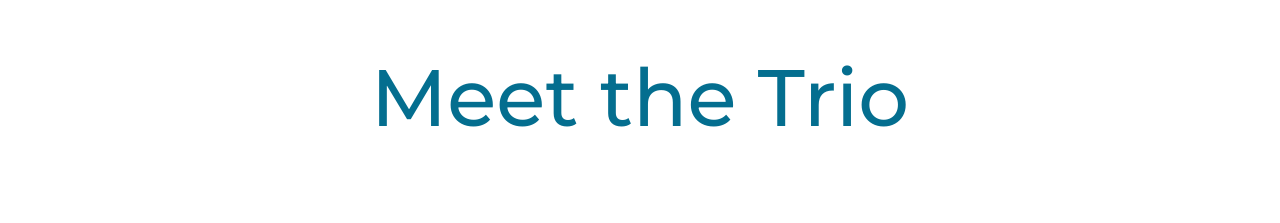
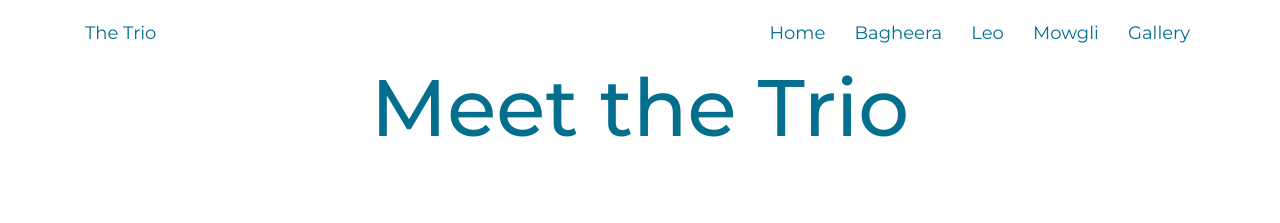
Before and after one commit to krhuber/pet-challenge, a plain HTML site: page index.html in a window 1280 px wide. Shown: the top 223 px of the page. Drawn offline with nearby package versions, Linux system fonts and the light colour scheme.

Commit message:
Added navbar and styled it

```diff
--- a/index.html
+++ b/index.html
@@ -26,6 +26,28 @@
     <title>Pet Landing Page</title>
   </head>
   <body>
+    <nav class="container fixed-top d-flex justify-content-between">
+      <a href="/" class="logo d-none d-md-block" title="Homepage"> The Trio </a>
+
+      <ul class="pages">
+        <li class="active">
+          <a href="/index.html" title="Homepage">Home</a>
+        </li>
+        <li>
+          <a href="#bagheera">Bagheera</a>
+        </li>
+        <li>
+          <a href="#leo">Leo</a>
+        </li>
+        <li>
+          <a href="#mowgli">Mowgli</a>
+        </li>
+        <li>
+          <a href="#gallery">Gallery</a>
+        </li>
+      </ul>
+    </nav>
+
     <div class="container">
       <h1 id="back-to-top">Meet the Trio</h1>
       <div class="row">
--- a/src/styles.css
+++ b/src/styles.css
@@ -3,9 +3,39 @@ body {
   color: #046e8f;
 }
 
+nav {
+  padding: 20px 30px;
+  background-color: white;
+  border-radius: 5px;
+}
+
+nav ul {
+  padding: 0;
+  margin: 0;
+}
+nav li {
+  display: inline;
+  list-style: none;
+  margin-left: 15px;
+  padding: 5px;
+  border-radius: 3px;
+}
+
+nav a {
+  text-decoration: none;
+  font-size: 18px;
+  color: #046e8f;
+  transition: all 100ms ease-in-out;
+}
+
+nav a:hover {
+  color: #046e8f;
+  text-decoration: underline;
+}
+
 h1 {
   font-size: 80px;
-  margin: 50px 0;
+  margin: 60px 0;
   text-align: center;
 }
 h2 {
@@ -93,6 +123,12 @@ footer {
   }
 }
 @media (max-width: 850px) {
+  nav a {
+    font-size: 15px;
+  }
+  nav {
+    padding: 15px 20px;
+  }
   img {
     max-width: 100px;
   }
```
Also changed, not shown: 1 other file.
